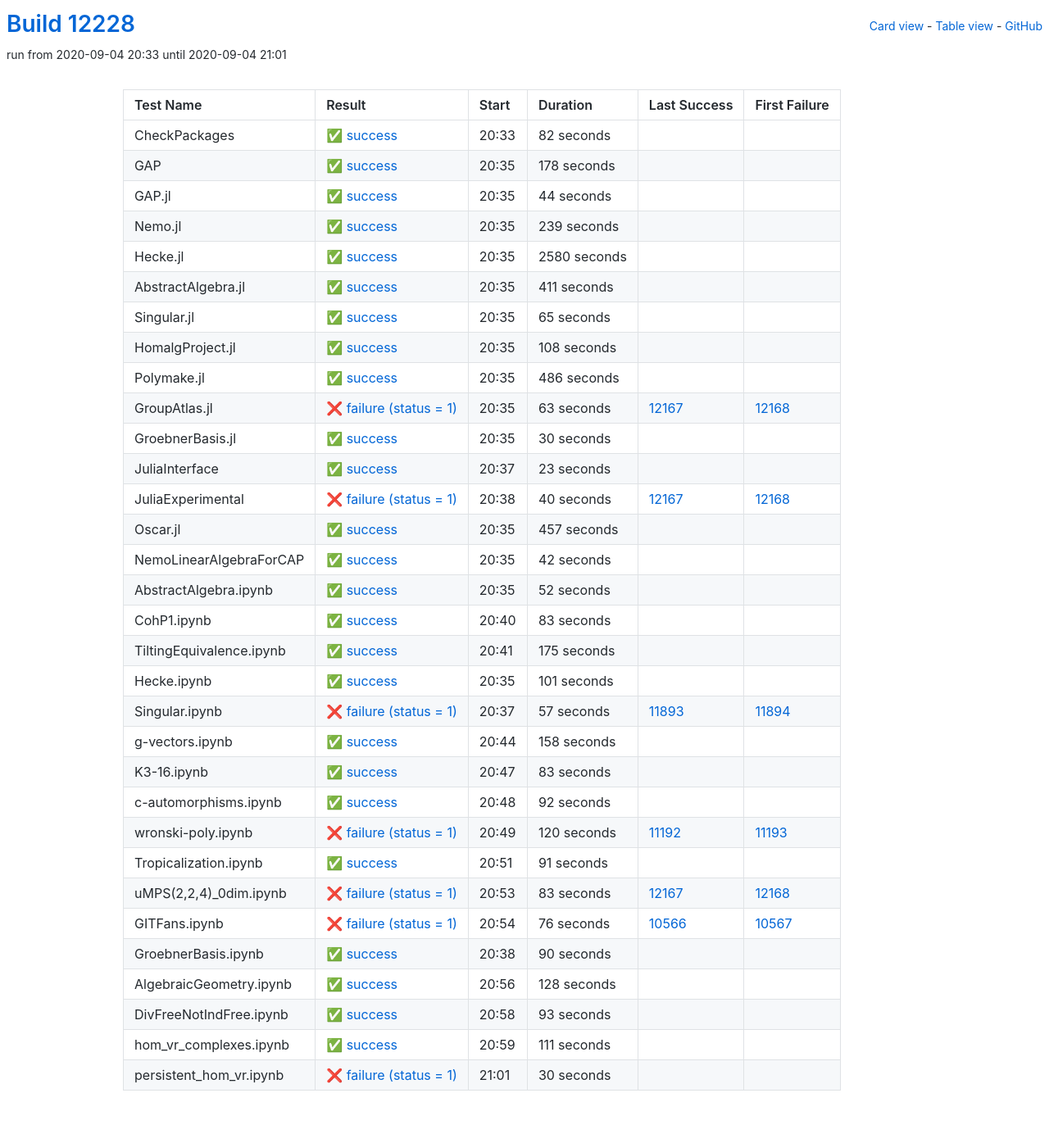
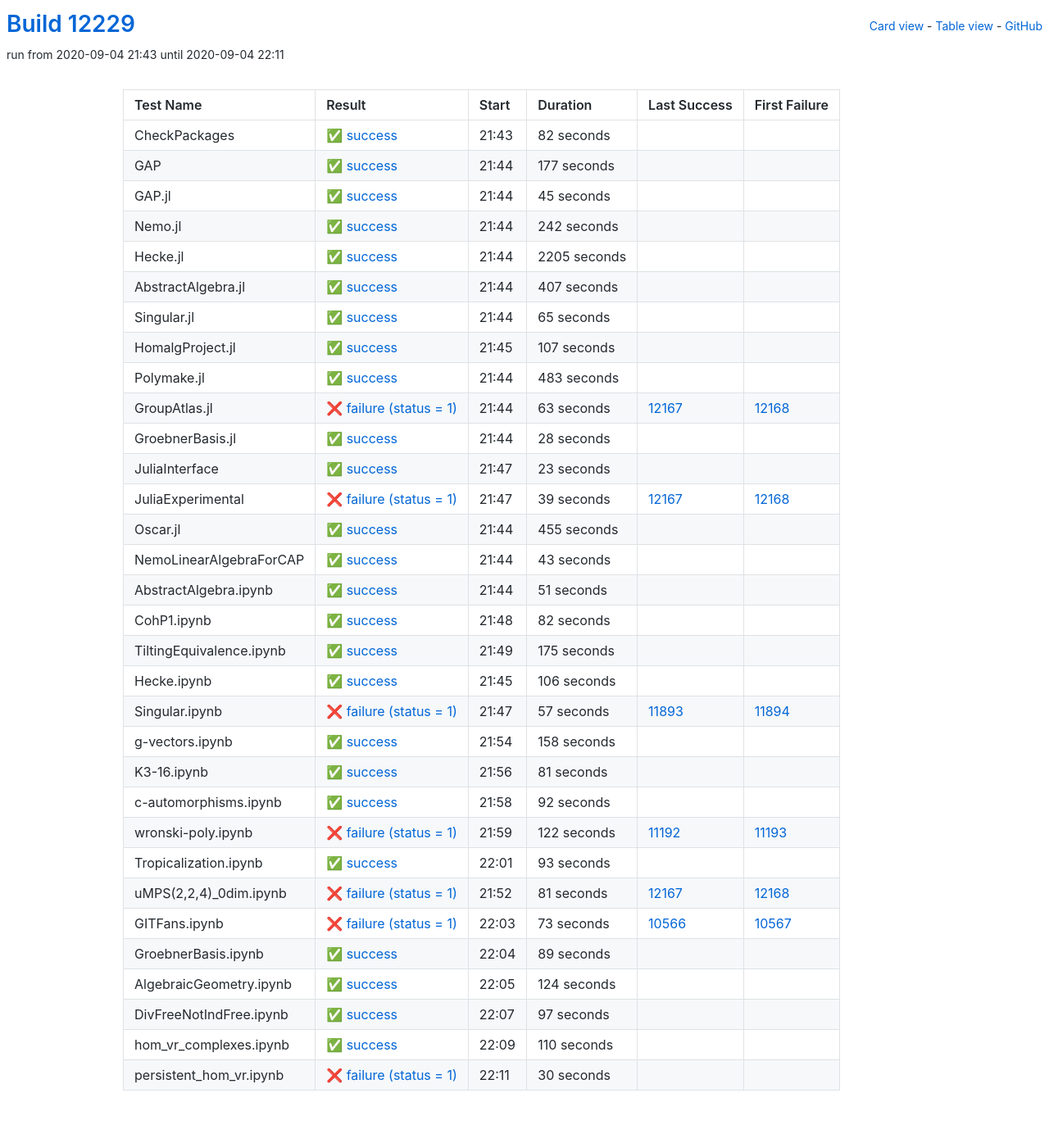
Before and after one commit to oscar-system/oscar-ci-status, a Jekyll site: the page built from table.html, in a window 1280 px wide. Shown: the whole page at 82% size. Built offline with Jekyll 4.4.1, drawn with Linux system fonts in a browser that asks for light colours.

Commit message:
Build #12229

```diff
--- a/_data/ci.yml
+++ b/_data/ci.yml
@@ -1,6 +1,6 @@
 ---
-build: 12228
-build_url: https://oscarci.mathematik.uni-kl.de/job/oscar/12228/
+build: 12229
+build_url: https://oscarci.mathematik.uni-kl.de/job/oscar/12229/
 job: oscar
 organization: oscar-system
 repo: oscar-ci-status
@@ -8,8 +8,8 @@
 tests:
 - name: CheckPackages
   id: checkpackages
-  log: https://oscarci.mathematik.uni-kl.de/job/oscar/12228/artifact/logs/build-12228/CheckPackages.log
-  start: 2020-09-04 20:33
+  log: https://oscarci.mathematik.uni-kl.de/job/oscar/12229/artifact/logs/build-12229/CheckPackages.log
+  start: 2020-09-04 21:43
   success: true
   exitcode: 0
   status: success
@@ -20,68 +20,68 @@
   first_failure_url:
 - name: GAP
   id: gap
-  log: https://oscarci.mathematik.uni-kl.de/job/oscar/12228/artifact/logs/build-12228/GAP.log
-  start: 2020-09-04 20:35
+  log: https://oscarci.mathematik.uni-kl.de/job/oscar/12229/artifact/logs/build-12229/GAP.log
+  start: 2020-09-04 21:44
   success: true
   exitcode: 0
   status: success
-  duration: 178
+  duration: 177
   last_success: false
   last_success_url:
   first_failure: false
   first_failure_url:
 - name: GAP.jl
   id: gap-jl
-  log: https://oscarci.mathematik.uni-kl.de/job/oscar/12228/artifact/logs/build-12228/GAP.jl.log
-  start: 2020-09-04 20:35
+  log: https://oscarci.mathematik.uni-kl.de/job/oscar/12229/artifact/logs/build-12229/GAP.jl.log
+  start: 2020-09-04 21:44
   success: true
   exitcode: 0
   status: success
-  duration: 44
+  duration: 45
   last_success: false
   last_success_url:
   first_failure: false
   first_failure_url:
 - name: Nemo.jl
   id: nemo-jl
-  log: https://oscarci.mathematik.uni-kl.de/job/oscar/12228/artifact/logs/build-12228/Nemo.jl.log
-  start: 2020-09-04 20:35
+  log: https://oscarci.mathematik.uni-kl.de/job/oscar/12229/artifact/logs/build-12229/Nemo.jl.log
+  start: 2020-09-04 21:44
   success: true
   exitcode: 0
   status: success
-  duration: 239
+  duration: 242
   last_success: false
   last_success_url:
   first_failure: false
   first_failure_url:
 - name: Hecke.jl
   id: hecke-jl
-  log: https://oscarci.mathematik.uni-kl.de/job/oscar/12228/artifact/logs/build-12228/Hecke.jl.log
-  start: 2020-09-04 20:35
+  log: https://oscarci.mathematik.uni-kl.de/job/oscar/12229/artifact/logs/build-12229/Hecke.jl.log
+  start: 2020-09-04 21:44
   success: true
   exitcode: 0
   status: success
-  duration: 2580
+  duration: 2205
   last_success: false
   last_success_url:
   first_failure: false
   first_failure_url:
 - name: AbstractAlgebra.jl
   id: abstractalgebra-jl
-  log: https://oscarci.mathematik.uni-kl.de/job/oscar/12228/artifact/logs/build-12228/AbstractAlgebra.jl.log
-  start: 2020-09-04 20:35
+  log: https://oscarci.mathematik.uni-kl.de/job/oscar/12229/artifact/logs/build-12229/AbstractAlgebra.jl.log
+  start: 2020-09-04 21:44
   success: true
   exitcode: 0
   status: success
-  duration: 411
+  duration: 407
   last_success: false
   last_success_url:
   first_failure: false
   first_failure_url:
 - name: Singular.jl
   id: singular-jl
-  log: https://oscarci.mathematik.uni-kl.de/job/oscar/12228/artifact/logs/build-12228/Singular.jl.log
-  start: 2020-09-04 20:35
+  log: https://oscarci.mathematik.uni-kl.de/job/oscar/12229/artifact/logs/build-12229/Singular.jl.log
+  start: 2020-09-04 21:44
   success: true
   exitcode: 0
   status: success
@@ -92,32 +92,32 @@
   first_failure_url:
 - name: HomalgProject.jl
   id: homalgproject-jl
-  log: https://oscarci.mathematik.uni-kl.de/job/oscar/12228/artifact/logs/build-12228/HomalgProject.jl.log
-  start: 2020-09-04 20:35
+  log: https://oscarci.mathematik.uni-kl.de/job/oscar/12229/artifact/logs/build-12229/HomalgProject.jl.log
+  start: 2020-09-04 21:45
   success: true
   exitcode: 0
   status: success
-  duration: 108
+  duration: 107
   last_success: false
   last_success_url:
   first_failure: false
   first_failure_url:
 - name: Polymake.jl
   id: polymake-jl
-  log: https://oscarci.mathematik.uni-kl.de/job/oscar/12228/artifact/logs/build-12228/Polymake.jl.log
-  start: 2020-09-04 20:35
+  log: https://oscarci.mathematik.uni-kl.de/job/oscar/12229/artifact/logs/build-12229/Polymake.jl.log
+  start: 2020-09-04 21:44
   success: true
   exitcode: 0
   status: success
-  duration: 486
+  duration: 483
   last_success: false
   last_success_url:
   first_failure: false
   first_failure_url:
 - name: GroupAtlas.jl
   id: groupatlas-jl
-  log: https://oscarci.mathematik.uni-kl.de/job/oscar/12228/artifact/logs/build-12228/GroupAtlas.jl.log
-  start: 2020-09-04 20:35
+  log: https://oscarci.mathematik.uni-kl.de/job/oscar/12229/artifact/logs/build-12229/GroupAtlas.jl.log
+  start: 2020-09-04 21:44
   success: false
   exitcode: 1
   status: failure
@@ -128,20 +128,20 @@
   first_failure_url: https://oscarci.mathematik.uni-kl.de/job/oscar/12168/
 - name: GroebnerBasis.jl
   id: groebnerbasis-jl
-  log: https://oscarci.mathematik.uni-kl.de/job/oscar/12228/artifact/logs/build-12228/GroebnerBasis.jl.log
-  start: 2020-09-04 20:35
+  log: https://oscarci.mathematik.uni-kl.de/job/oscar/12229/artifact/logs/build-12229/GroebnerBasis.jl.log
+  start: 2020-09-04 21:44
   success: true
   exitcode: 0
   status: success
-  duration: 30
+  duration: 28
   last_success: false
   last_success_url:
   first_failure: false
   first_failure_url:
 - name: JuliaInterface
   id: juliainterface
-  log: https://oscarci.mathematik.uni-kl.de/job/oscar/12228/artifact/logs/build-12228/JuliaInterface.log
-  start: 2020-09-04 20:37
+  log: https://oscarci.mathematik.uni-kl.de/job/oscar/12229/artifact/logs/build-12229/JuliaInterface.log
+  start: 2020-09-04 21:47
   success: true
   exitcode: 0
   status: success
@@ -152,68 +152,68 @@
   first_failure_url:
 - name: JuliaExperimental
   id: juliaexperimental
-  log: https://oscarci.mathematik.uni-kl.de/job/oscar/12228/artifact/logs/build-12228/JuliaExperimental.log
-  start: 2020-09-04 20:38
+  log: https://oscarci.mathematik.uni-kl.de/job/oscar/12229/artifact/logs/build-12229/JuliaExperimental.log
+  start: 2020-09-04 21:47
   success: false
   exitcode: 1
   status: failure
-  duration: 40
+  duration: 39
   last_success: 12167
   last_success_url: https://oscarci.mathematik.uni-kl.de/job/oscar/12167/
   first_failure: 12168
   first_failure_url: https://oscarci.mathematik.uni-kl.de/job/oscar/12168/
 - name: Oscar.jl
   id: oscar-jl
-  log: https://oscarci.mathematik.uni-kl.de/job/oscar/12228/artifact/logs/build-12228/Oscar.jl.log
-  start: 2020-09-04 20:35
+  log: https://oscarci.mathematik.uni-kl.de/job/oscar/12229/artifact/logs/build-12229/Oscar.jl.log
+  start: 2020-09-04 21:44
   success: true
   exitcode: 0
   status: success
-  duration: 457
+  duration: 455
   last_success: false
   last_success_url:
   first_failure: false
   first_failure_url:
 - name: NemoLinearAlgebraForCAP
   id: nemolinearalgebraforcap
-  log: https://oscarci.mathematik.uni-kl.de/job/oscar/12228/artifact/logs/build-12228/NemoLinearAlgebraForCAP.log
-  start: 2020-09-04 20:35
+  log: https://oscarci.mathematik.uni-kl.de/job/oscar/12229/artifact/logs/build-12229/NemoLinearAlgebraForCAP.log
+  start: 2020-09-04 21:44
   success: true
   exitcode: 0
   status: success
-  duration: 42
+  duration: 43
   last_success: false
   last_success_url:
   first_failure: false
   first_failure_url:
 - name: AbstractAlgebra.ipynb
   id: abstractalgebra-ipynb
-  log: https://oscarci.mathematik.uni-kl.de/job/oscar/12228/artifact/logs/build-12228/AbstractAlgebra.ipynb.log
-  start: 2020-09-04 20:35
+  log: https://oscarci.mathematik.uni-kl.de/job/oscar/12229/artifact/logs/build-12229/AbstractAlgebra.ipynb.log
+  start: 2020-09-04 21:44
   success: true
   exitcode: 0
   status: success
-  duration: 52
+  duration: 51
   last_success: false
   last_success_url:
   first_failure: false
   first_failure_url:
 - name: CohP1.ipynb
   id: cohp1-ipynb
-  log: https://oscarci.mathematik.uni-kl.de/job/oscar/12228/artifact/logs/build-12228/CohP1.ipynb.log
-  start: 2020-09-04 20:40
+  log: https://oscarci.mathematik.uni-kl.de/job/oscar/12229/artifact/logs/build-12229/CohP1.ipynb.log
+  start: 2020-09-04 21:48
   success: true
   exitcode: 0
   status: success
-  duration: 83
+  duration: 82
   last_success: false
   last_success_url:
   first_failure: false
   first_failure_url:
 - name: TiltingEquivalence.ipynb
   id: tiltingequivalence-ipynb
-  log: https://oscarci.mathematik.uni-kl.de/job/oscar/12228/artifact/logs/build-12228/TiltingEquivalence.ipynb.log
-  start: 2020-09-04 20:41
+  log: https://oscarci.mathematik.uni-kl.de/job/oscar/12229/artifact/logs/build-12229/TiltingEquivalence.ipynb.log
+  start: 2020-09-04 21:49
   success: true
   exitcode: 0
   status: success
@@ -224,20 +224,20 @@
   first_failure_url:
 - name: Hecke.ipynb
   id: hecke-ipynb
-  log: https://oscarci.mathematik.uni-kl.de/job/oscar/12228/artifact/logs/build-12228/Hecke.ipynb.log
-  start: 2020-09-04 20:35
+  log: https://oscarci.mathematik.uni-kl.de/job/oscar/12229/artifact/logs/build-12229/Hecke.ipynb.log
+  start: 2020-09-04 21:45
   success: true
   exitcode: 0
   status: success
-  duration: 101
+  duration: 106
   last_success: false
   last_success_url:
   first_failure: false
   first_failure_url:
 - name: Singular.ipynb
   id: singular-ipynb
-  log: https://oscarci.mathematik.uni-kl.de/job/oscar/12228/artifact/logs/build-12228/Singular.ipynb.log
-  start: 2020-09-04 20:37
+  log: https://oscarci.mathematik.uni-kl.de/job/oscar/12229/artifact/logs/build-12229/Singular.ipynb.log
+  start: 2020-09-04 21:47
   success: false
   exitcode: 1
   status: failure
@@ -248,8 +248,8 @@
   first_failure_url: https://oscarci.mathematik.uni-kl.de/job/oscar/11894/
 - name: g-vectors.ipynb
   id: g-vectors-ipynb
-  log: https://oscarci.mathematik.uni-kl.de/job/oscar/12228/artifact/logs/build-12228/g-vectors.ipynb.log
-  start: 2020-09-04 20:44
+  log: https://oscarci.mathematik.uni-kl.de/job/oscar/12229/artifact/logs/build-12229/g-vectors.ipynb.log
+  start: 2020-09-04 21:54
   success: true
   exitcode: 0
   status: success
@@ -260,20 +260,20 @@
   first_failure_url:
 - name: K3-16.ipynb
   id: k3-16-ipynb
-  log: https://oscarci.mathematik.uni-kl.de/job/oscar/12228/artifact/logs/build-12228/K3-16.ipynb.log
-  start: 2020-09-04 20:47
+  log: https://oscarci.mathematik.uni-kl.de/job/oscar/12229/artifact/logs/build-12229/K3-16.ipynb.log
+  start: 2020-09-04 21:56
   success: true
   exitcode: 0
   status: success
-  duration: 83
+  duration: 81
   last_success: false
   last_success_url:
   first_failure: false
   first_failure_url:
 - name: c-automorphisms.ipynb
   id: c-automorphisms-ipynb
-  log: https://oscarci.mathematik.uni-kl.de/job/oscar/12228/artifact/logs/build-12228/c-automorphisms.ipynb.log
-  start: 2020-09-04 20:48
+  log: https://oscarci.mathematik.uni-kl.de/job/oscar/12229/artifact/logs/build-12229/c-automorphisms.ipynb.log
+  start: 2020-09-04 21:58
   success: true
   exitcode: 0
   status: success
@@ -284,80 +284,20 @@
   first_failure_url:
 - name: wronski-poly.ipynb
   id: wronski-poly-ipynb
-  log: https://oscarci.mathematik.uni-kl.de/job/oscar/12228/artifact/logs/build-12228/wronski-poly.ipynb.log
-  start: 2020-09-04 20:49
+  log: https://oscarci.mathematik.uni-kl.de/job/oscar/12229/artifact/logs/build-12229/wronski-poly.ipynb.log
+  start: 2020-09-04 21:59
   success: false
   exitcode: 1
   status: failure
-  duration: 120
+  duration: 122
   last_success: 11192
   last_success_url: https://oscarci.mathematik.uni-kl.de/job/oscar/11192/
   first_failure: 11193
   first_failure_url: https://oscarci.mathematik.uni-kl.de/job/oscar/11193/
 - name: Tropicalization.ipynb
   id: tropicalization-ipynb
-  log: https://oscarci.mathematik.uni-kl.de/job/oscar/12228/artifact/logs/build-12228/Tropicalization.ipynb.log
-  start: 2020-09-04 20:51
-  success: true
-  exitcode: 0
-  status: success
-  duration: 91
-  last_success: false
-  last_success_url:
-  first_failure: false
-  first_failure_url:
-- name: uMPS(2,2,4)_0dim.ipynb
-  id: umps-2-2-4-0dim-ipynb
-  log: https://oscarci.mathematik.uni-kl.de/job/oscar/12228/artifact/logs/build-12228/uMPS-2-2-4-_0dim.ipynb.log
-  start: 2020-09-04 20:53
-  success: false
-  exitcode: 1
-  status: failure
-  duration: 83
-  last_success: 12167
-  last_success_url: https://oscarci.mathematik.uni-kl.de/job/oscar/12167/
-  first_failure: 12168
-  first_failure_url: https://oscarci.mathematik.uni-kl.de/job/oscar/12168/
-- name: GITFans.ipynb
-  id: gitfans-ipynb
-  log: https://oscarci.mathematik.uni-kl.de/job/oscar/12228/artifact/logs/build-12228/GITFans.ipynb.log
-  start: 2020-09-04 20:54
-  success: false
-  exitcode: 1
-  status: failure
-  duration: 76
-  last_success: 10566
-  last_success_url: https://oscarci.mathematik.uni-kl.de/job/oscar/10566/
-  first_failure: 10567
-  first_failure_url: https://oscarci.mathematik.uni-kl.de/job/oscar/10567/
-- name: GroebnerBasis.ipynb
-  id: groebnerbasis-ipynb
-  log: https://oscarci.mathematik.uni-kl.de/job/oscar/12228/artifact/logs/build-12228/GroebnerBasis.ipynb.log
-  start: 2020-09-04 20:38
-  success: true
-  exitcode: 0
-  status: success
-  duration: 90
-  last_success: false
-  last_success_url:
-  first_failure: false
-  first_failure_url:
-- name: AlgebraicGeometry.ipynb
-  id: algebraicgeometry-ipynb
-  log: https://oscarci.mathematik.uni-kl.de/job/oscar/12228/artifact/logs/build-12228/AlgebraicGeometry.ipynb.log
-  start: 2020-09-04 20:56
-  success: true
-  exitcode: 0
-  status: success
-  duration: 128
-  last_success: false
-  last_success_url:
-  first_failure: false
-  first_failure_url:
-- name: DivFreeNotIndFree.ipynb
-  id: divfreenotindfree-ipynb
-  log: https://oscarci.mathematik.uni-kl.de/job/oscar/12228/artifact/logs/build-12228/DivFreeNotIndFree.ipynb.log
-  start: 2020-09-04 20:58
+  log: https://oscarci.mathematik.uni-kl.de/job/oscar/12229/artifact/logs/build-12229/Tropicalization.ipynb.log
+  start: 2020-09-04 22:01
   success: true
   exitcode: 0
   status: success
@@ -366,22 +306,82 @@
   last_success_url:
   first_failure: false
   first_failure_url:
-- name: hom_vr_complexes.ipynb
-  id: hom-vr-complexes-ipynb
-  log: https://oscarci.mathematik.uni-kl.de/job/oscar/12228/artifact/logs/build-12228/hom_vr_complexes.ipynb.log
-  start: 2020-09-04 20:59
+- name: uMPS(2,2,4)_0dim.ipynb
+  id: umps-2-2-4-0dim-ipynb
+  log: https://oscarci.mathematik.uni-kl.de/job/oscar/12229/artifact/logs/build-12229/uMPS-2-2-4-_0dim.ipynb.log
+  start: 2020-09-04 21:52
+  success: false
+  exitcode: 1
+  status: failure
+  duration: 81
+  last_success: 12167
+  last_success_url: https://oscarci.mathematik.uni-kl.de/job/oscar/12167/
+  first_failure: 12168
+  first_failure_url: https://oscarci.mathematik.uni-kl.de/job/oscar/12168/
+- name: GITFans.ipynb
+  id: gitfans-ipynb
+  log: https://oscarci.mathematik.uni-kl.de/job/oscar/12229/artifact/logs/build-12229/GITFans.ipynb.log
+  start: 2020-09-04 22:03
+  success: false
+  exitcode: 1
+  status: failure
+  duration: 73
+  last_success: 10566
+  last_success_url: https://oscarci.mathematik.uni-kl.de/job/oscar/10566/
+  first_failure: 10567
+  first_failure_url: https://oscarci.mathematik.uni-kl.de/job/oscar/10567/
+- name: GroebnerBasis.ipynb
+  id: groebnerbasis-ipynb
+  log: https://oscarci.mathematik.uni-kl.de/job/oscar/12229/artifact/logs/build-12229/GroebnerBasis.ipynb.log
+  start: 2020-09-04 22:04
   success: true
   exitcode: 0
   status: success
-  duration: 111
+  duration: 89
+  last_success: false
+  last_success_url:
+  first_failure: false
+  first_failure_url:
+- name: AlgebraicGeometry.ipynb
+  id: algebraicgeometry-ipynb
+  log: https://oscarci.mathematik.uni-kl.de/job/oscar/12229/artifact/logs/build-12229/AlgebraicGeometry.ipynb.log
+  start: 2020-09-04 22:05
+  success: true
+  exitcode: 0
+  status: success
+  duration: 124
+  last_success: false
+  last_success_url:
+  first_failure: false
+  first_failure_url:
+- name: DivFreeNotIndFree.ipynb
+  id: divfreenotindfree-ipynb
+  log: https://oscarci.mathematik.uni-kl.de/job/oscar/12229/artifact/logs/build-12229/DivFreeNotIndFree.ipynb.log
+  start: 2020-09-04 22:07
+  success: true
+  exitcode: 0
+  status: success
+  duration: 97
+  last_success: false
+  last_success_url:
+  first_failure: false
+  first_failure_url:
+- name: hom_vr_complexes.ipynb
+  id: hom-vr-complexes-ipynb
+  log: https://oscarci.mathematik.uni-kl.de/job/oscar/12229/artifact/logs/build-12229/hom_vr_complexes.ipynb.log
+  start: 2020-09-04 22:09
+  success: true
+  exitcode: 0
+  status: success
+  duration: 110
   last_success: false
   last_success_url:
   first_failure: false
   first_failure_url:
 - name: persistent_hom_vr.ipynb
   id: persistent-hom-vr-ipynb
-  log: https://oscarci.mathematik.uni-kl.de/job/oscar/12228/artifact/logs/build-12228/persistent_hom_vr.ipynb.log
-  start: 2020-09-04 21:01
+  log: https://oscarci.mathematik.uni-kl.de/job/oscar/12229/artifact/logs/build-12229/persistent_hom_vr.ipynb.log
+  start: 2020-09-04 22:11
   success: false
   exitcode: 1
   status: failure
```
Also changed, not shown: README.md.
